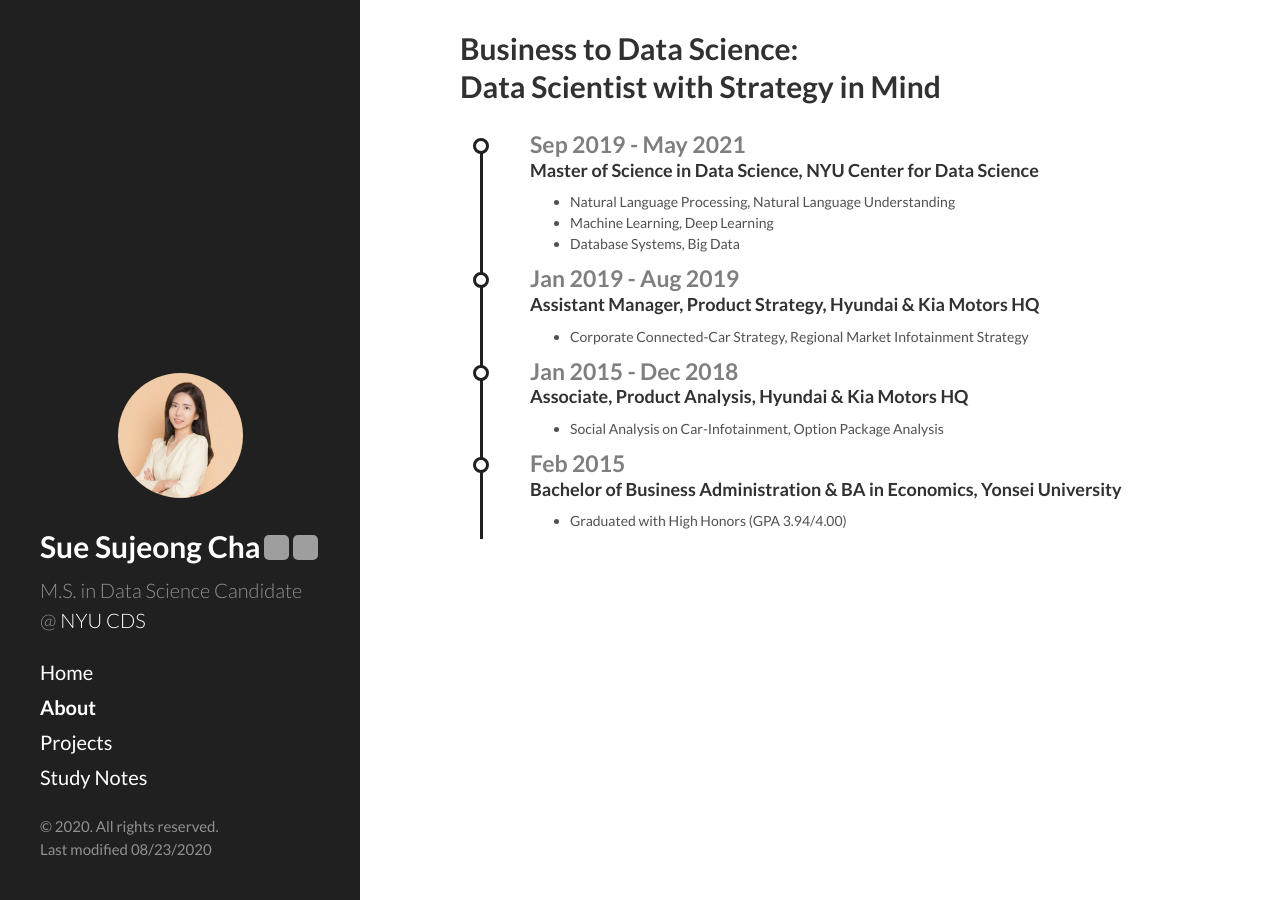
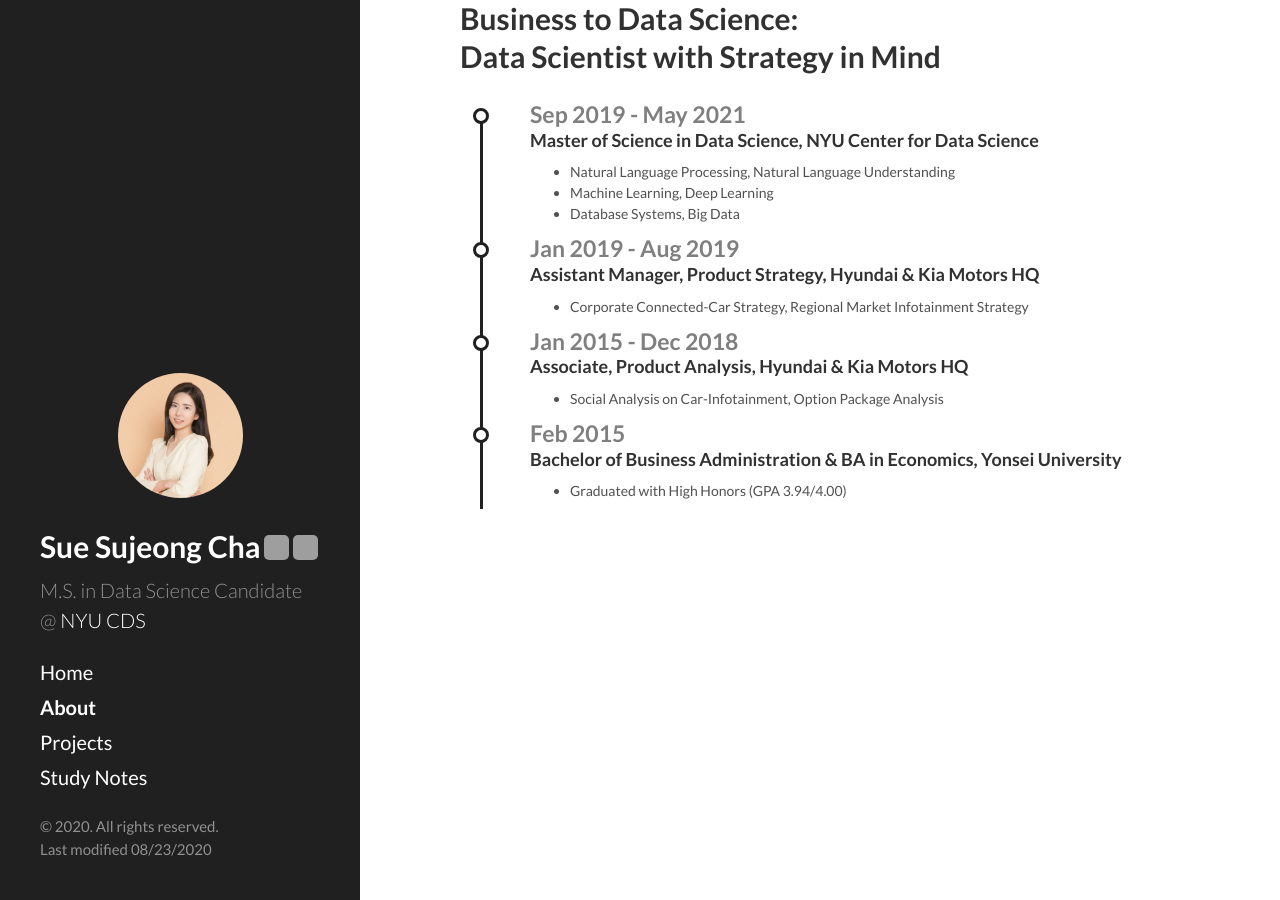
Before and after one commit to sujeongcha/sujeongcha.github.io, a Jekyll site: the page built from about.html, in a window 1280 px wide. Built offline with Jekyll 4.4.1, drawn with Linux system fonts in a browser that asks for light colours; grey boxes are pictures that could not be loaded.

Commit message:
Update about.html

```diff
--- a/about.html
+++ b/about.html
@@ -2,6 +2,12 @@
 layout: page
 title: About
 ---
+
+<style>
+	.content {
+		padding-top: 35px;
+	}
+</style>
 
 <div class="about">
 	<div class="main">
```
